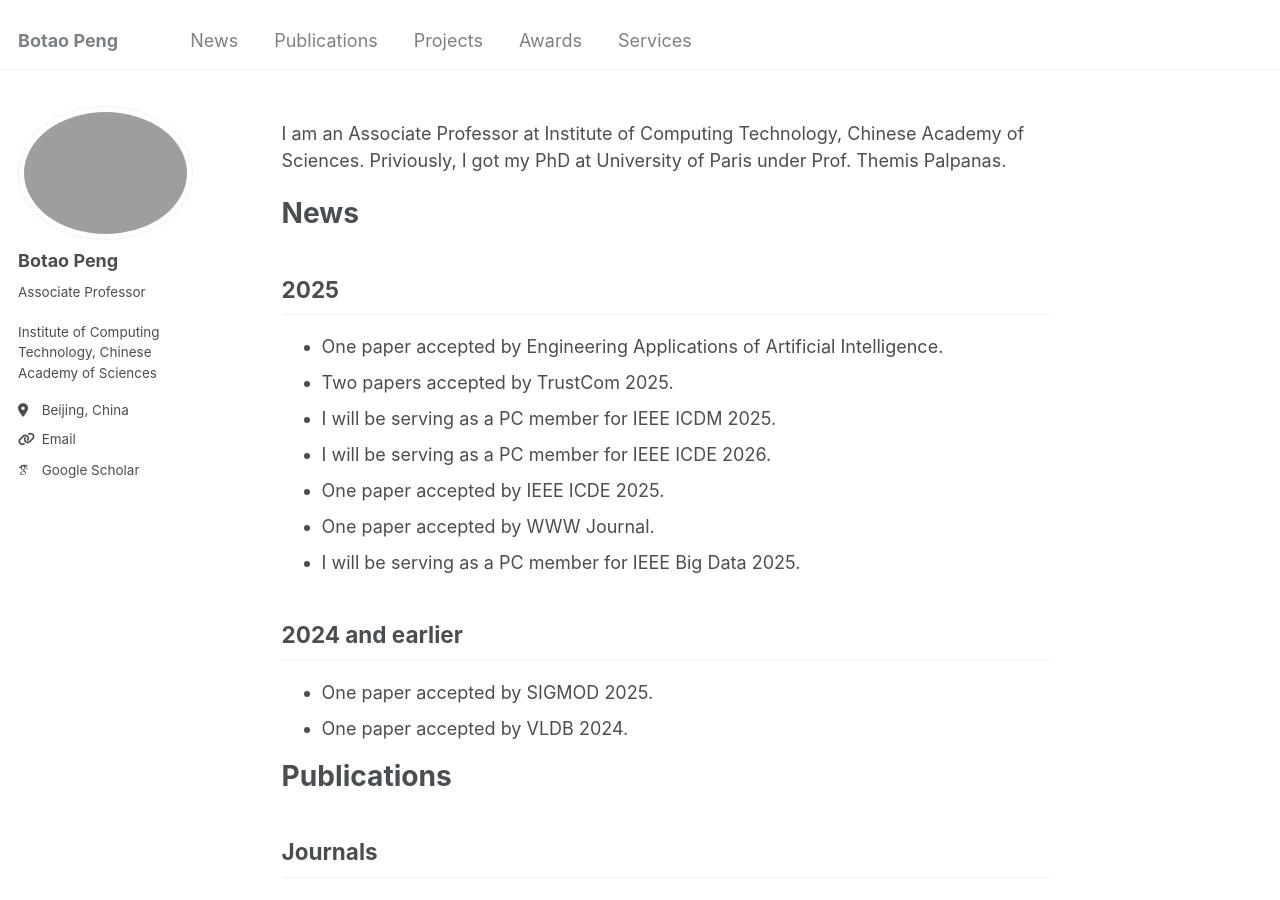
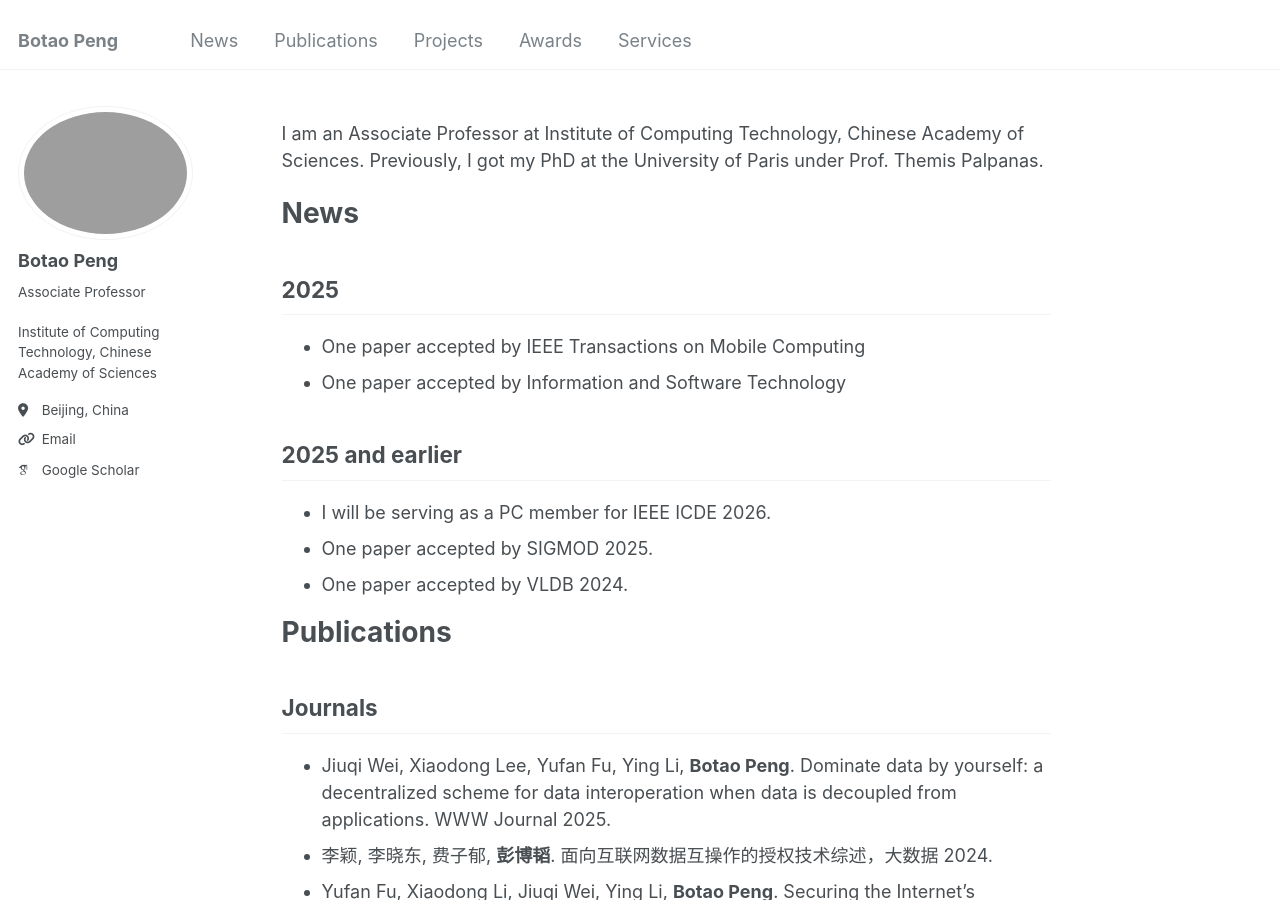
Before and after one commit to BotaoPENG/botaopeng.github.io, a Jekyll site: the page built from _pages/about.md, in a window 1280 px wide and 900 px high. Built offline with Jekyll 4.4.1, drawn with Linux system fonts in a browser that asks for light colours; some web fonts are replaced.

Commit message:
Update about.md

```diff
--- a/_pages/about.md
+++ b/_pages/about.md
@@ -7,22 +7,17 @@ redirect_from:
   - /about.html
 ---
 I am an Associate Professor at Institute of Computing Technology, Chinese Academy of Sciences.
-Priviously, I got my PhD at University of Paris under Prof. Themis Palpanas.
+Previously, I got my PhD at the University of Paris under Prof. Themis Palpanas.
 
 # News {#news}
 
 ## 2025
 
-- One paper accepted by Engineering Applications of Artificial Intelligence.
-- Two papers accepted by TrustCom 2025.
-- I will be serving as a PC member for IEEE ICDM 2025.
+- One paper accepted by IEEE Transactions on Mobile Computing
+- One paper accepted by Information and Software Technology
+
+## 2025 and earlier
 - I will be serving as a PC member for IEEE ICDE 2026.
-- One paper accepted by IEEE ICDE 2025.
-- One paper accepted by WWW Journal.
-- I will be serving as a PC member for IEEE Big Data 2025.
-
-
-## 2024 and earlier
 - One paper accepted by SIGMOD 2025.
 - One paper accepted by VLDB 2024.
 
```
